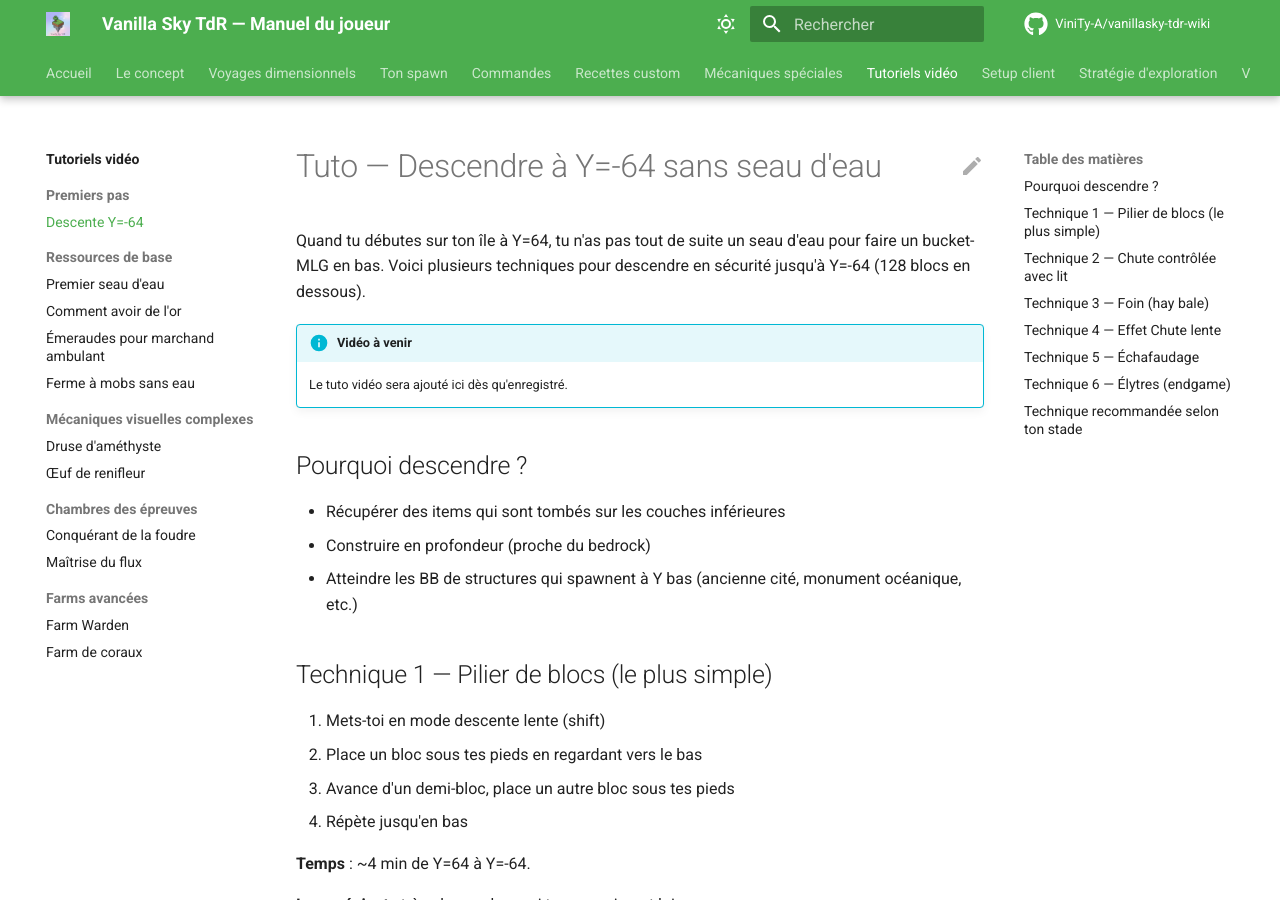
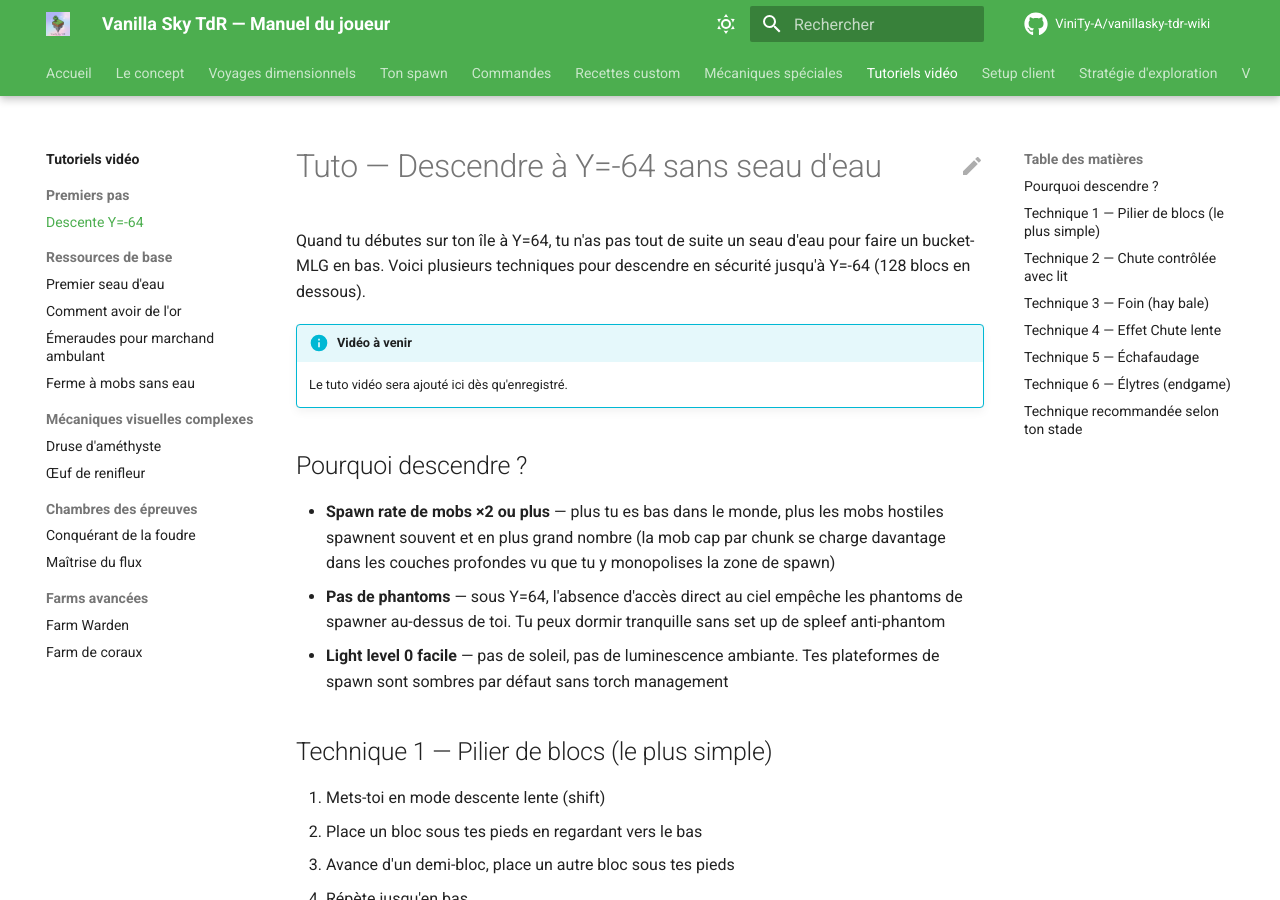
Before and after one commit to ViniTy-A/vanillasky-tdr-wiki, an MkDocs documentation site: the page built from docs/tutoriels/descente-y-64.md, in a window 1280 px wide and 900 px high. Built offline with MkDocs 1.6.1 and Material for MkDocs 9.7.7, drawn with Linux system fonts in a browser that asks for light colours; comment, search, counter and statistics services are not loaded.

Commit message:
fix: vraies raisons de descendre à Y=-64 (spawn rate + phantoms)

```diff
--- a/docs/tutoriels/descente-y-64.md
+++ b/docs/tutoriels/descente-y-64.md
@@ -19,9 +19,9 @@
 
 ## Pourquoi descendre ?
 
-- Récupérer des items qui sont tombés sur les couches inférieures
-- Construire en profondeur (proche du bedrock)
-- Atteindre les BB de structures qui spawnent à Y bas (ancienne cité, monument océanique, etc.)
+- **Spawn rate de mobs ×2 ou plus** — plus tu es bas dans le monde, plus les mobs hostiles spawnent souvent et en plus grand nombre (la mob cap par chunk se charge davantage dans les couches profondes vu que tu y monopolises la zone de spawn)
+- **Pas de phantoms** — sous Y=64, l'absence d'accès direct au ciel empêche les phantoms de spawner au-dessus de toi. Tu peux dormir tranquille sans set up de spleef anti-phantom
+- **Light level 0 facile** — pas de soleil, pas de luminescence ambiante. Tes plateformes de spawn sont sombres par défaut sans torch management
 
 ## Technique 1 — Pilier de blocs (le plus simple)
 
```
